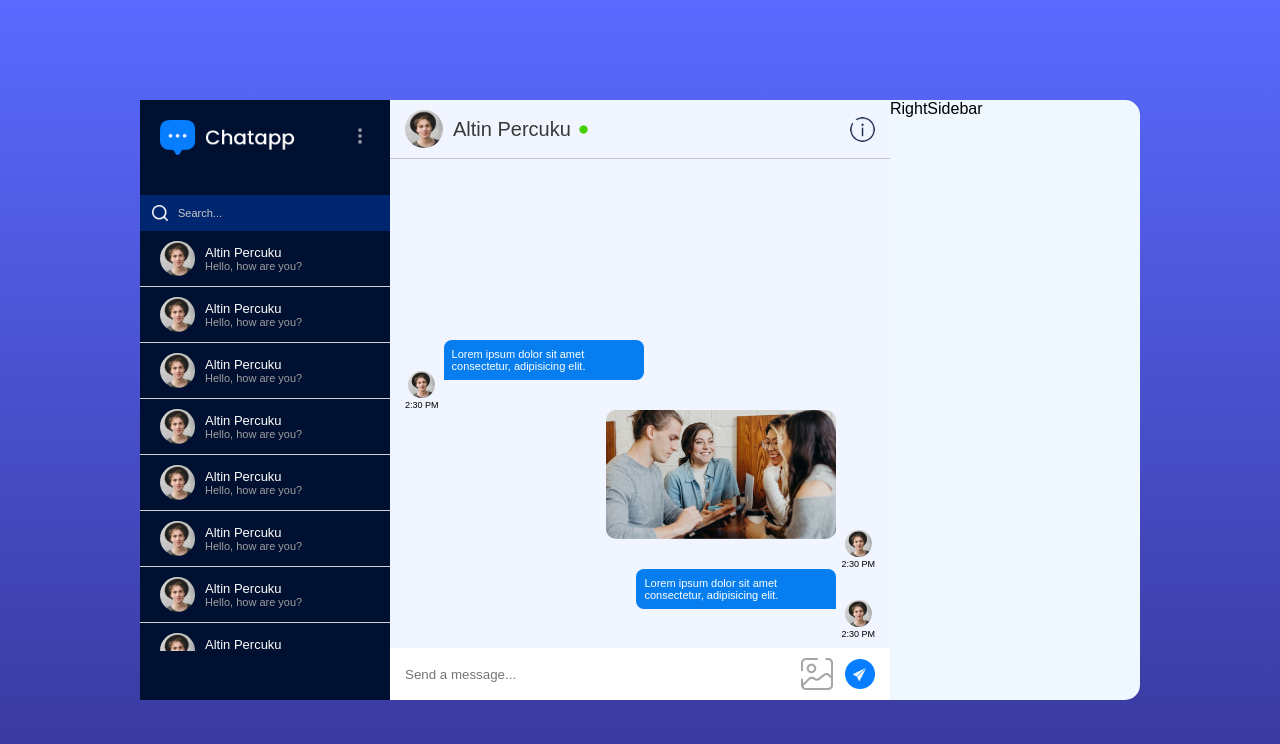
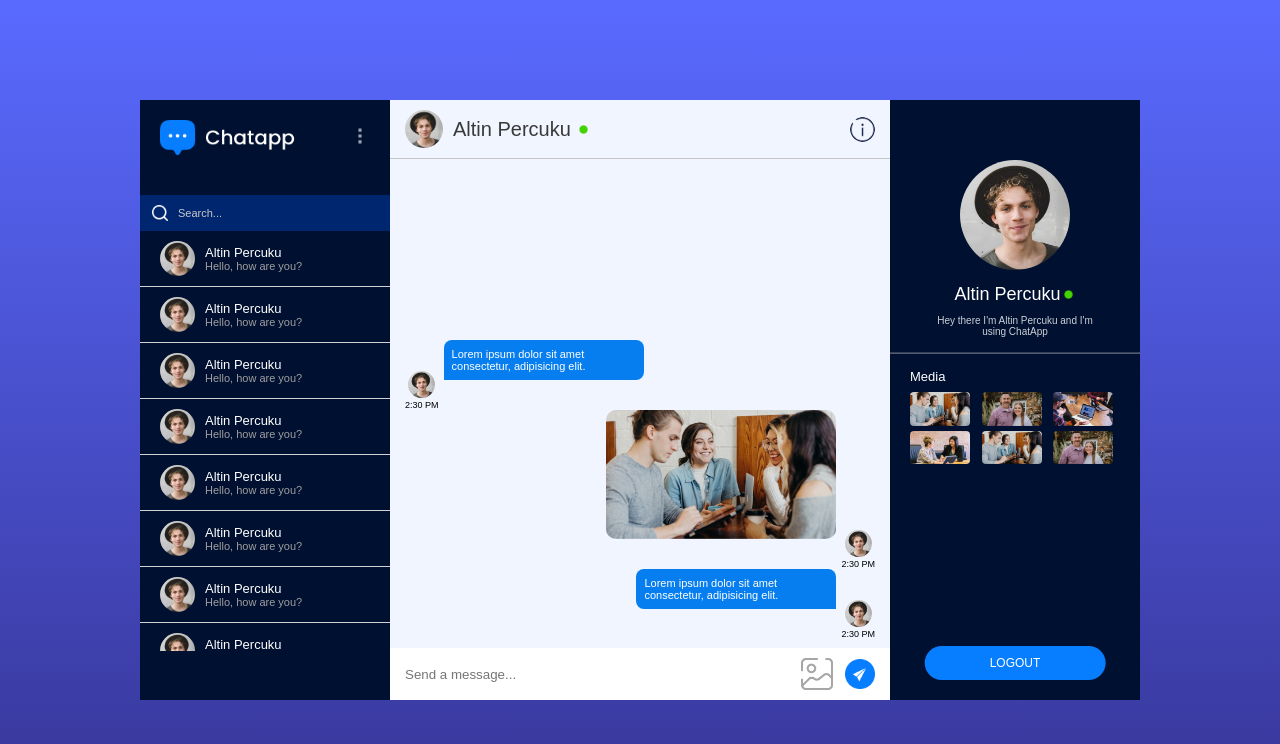
Before and after one commit to altinpercuku/Chat-App, a React (Vite) app: page /chat in a window 1280 px wide. Shown: the top 744 px of the page. Built offline with nearby package versions, Linux system fonts and the light colour scheme; a web font is replaced by a local one.

Commit message:
Completed profile right sidebar

```diff
--- a/src/components/RightSidebar/RightSidebar.css
+++ b/src/components/RightSidebar/RightSidebar.css
@@ -0,0 +1,80 @@
+.rs{
+    color: white;
+    background: #001030;
+    position: relative;
+    height: 75vh;
+    overflow-y: hidden;
+    overflow-x: hidden;
+}
+
+.rs-profile{
+    padding-top: 60px;
+    text-align: center;
+    max-width: 70%;
+    margin: auto;
+}
+
+.rs-profile img{
+    width: 110px;
+    aspect-ratio: 1/1;
+    border-radius: 50%;
+}
+
+
+.rs-profile h3{
+    font-size: 18px;
+    font-weight: 400;
+    display: flex;
+    align-items: center;
+    justify-content: center;
+    gap: 5;
+    margin: 10px 0;
+}
+
+.rs-profile p {
+    font-size: 10px;
+    opacity: 80%;
+    font-weight: 300;
+}
+
+.rs hr{
+    border-color: #ffffff50;
+    margin: 15px 0;
+}
+
+.rs-media{
+    padding: 0px 20px;
+    font-size: 13px;
+}
+
+.rs-media div{
+    max-height: 180px;
+    overflow-y: scroll;
+    display: grid;
+    grid-template-columns: 1fr 1fr 1fr;
+    gap: 5px;
+    margin-top: 8px;
+}
+
+.rs-media div img{
+    width: 60px;
+    border-radius: 4px;
+    cursor: pointer;
+}
+
+.rs button{
+    position: absolute;
+    bottom: 20px;
+    left: 50%;
+    transform: translateX(-50%);
+    background-color: #077eff;
+    color: white;
+    border: none;
+    outline: none;
+    font-size: 12px;
+    font-weight: 300;
+    padding: 10px 65px;
+    border-radius: 20px;
+    cursor: pointer;
+    text-transform: uppercase;
+}
--- a/src/components/RightSidebar/RightSidebar.jsx
+++ b/src/components/RightSidebar/RightSidebar.jsx
@@ -1,9 +1,36 @@
 import React from 'react'
 import "./RightSidebar.css"
+import assets from '../../assets/assets'
 
 const RightSidebar = () => {
   return (
-    <div>RightSidebar</div>
+    <div className='rs'>
+      <div className="rs-profile">
+          <img src={assets.profile_img} alt="Profile Image" />
+          <h3>
+            Altin Percuku
+            <img src={assets.green_dot} className='dot' alt="Green Dot" />
+          </h3>
+          <p>
+            Hey there I'm Altin Percuku and I'm using ChatApp
+          </p>
+      </div>
+      <hr />
+      <div className="rs-media">
+        <p>Media</p>
+        <div>
+          <img src={assets.pic1} alt="" />
+          <img src={assets.pic2} alt="" />
+          <img src={assets.pic3} alt="" />
+          <img src={assets.pic4} alt="" />
+          <img src={assets.pic1} alt="" />
+          <img src={assets.pic2} alt="" />
+        </div>
+      </div>
+      <button>
+        Logout
+      </button>
+    </div>
   )
 }
 
--- a/src/index.css
+++ b/src/index.css
@@ -4,6 +4,16 @@
   box-sizing: border-box;
   font-family: "Alan Sans", sans-serif;
 }
+::-webkit-scrollbar{
+  background: transparent;
+}
+::-webkit-scrollbar-button{
+  display: none;
+}
+::-webkit-scrollbar-thumb{
+  background: #d1d1d169;
+}
+
 
 img.dot{
   width: 15px !important;
```
